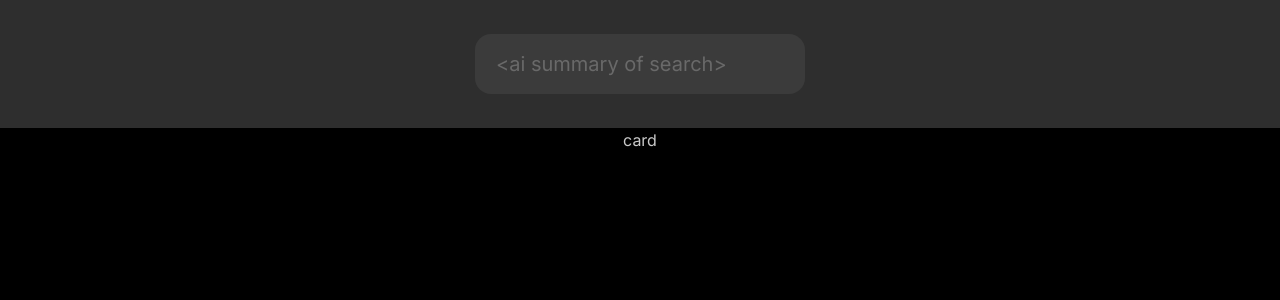
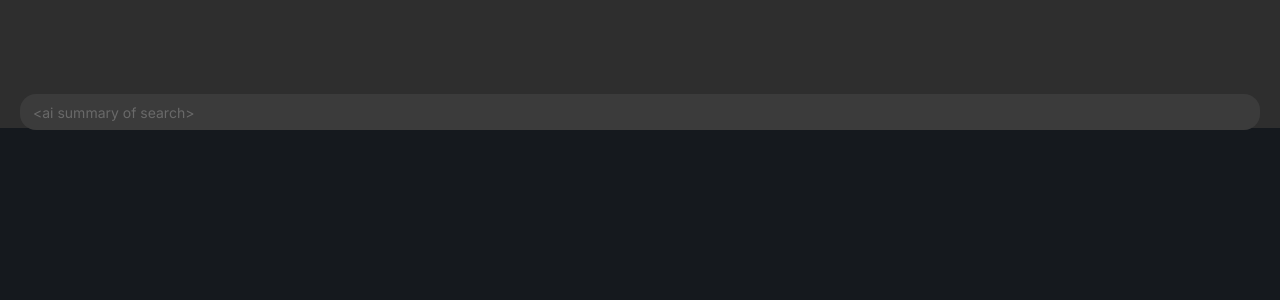
Before and after one commit to x4132/hackCamp2024, a React (Vite) app: page /results in a window 1280 px wide. Shown: the top 300 px of the page. Built offline with nearby package versions, Linux system fonts and the light colour scheme.

Commit message:
results page search bar

```diff
--- a/src/Results.tsx
+++ b/src/Results.tsx
@@ -1,4 +1,4 @@
-import { Flex, Input } from "@mantine/core";
+import { Flex, TextInput } from "@mantine/core";
 
 export default function Results() {
     return (
@@ -6,7 +6,7 @@ export default function Results() {
             pos="fixed"
             w="100vw"
             top="0"
-            bg="black"
+            bg="#15191E"
             style={{ zIndex: 100 }}
             direction="column">
             <Flex mih="16vh"
@@ -14,23 +14,18 @@ export default function Results() {
                 justify="center"
                 align="center"
             >
-                <Input size="xl"
+                <TextInput
+                    w="1000vw"
+                    h="10vh"
+                    pl="20px"
+                    pr="20px"
+                    placeholder="<ai summary of search>"
                     radius="lg"
                     variant="filled"
-                    c="white"
-                    placeholder="<ai summary of search>" />
+                    pt="70px"
+                    />
+
             </Flex>
-            <Card></Card>
-
         </Flex>
     )
 }
-
-const Card = () => {
-    return (
-    <Flex direction="column"
-          justify="center"
-          align="center">
-        card
-    </Flex>)
-}
--- a/src/Search.tsx
+++ b/src/Search.tsx
@@ -8,7 +8,7 @@ export default function Search() {
     const navigate = useNavigate();
 
     function searchIt(query: string) {
-        let params = new URLSearchParams();
+        const params = new URLSearchParams();
         params.set("query", query);
         navigate("/results?" + params.toString());
     }
```
